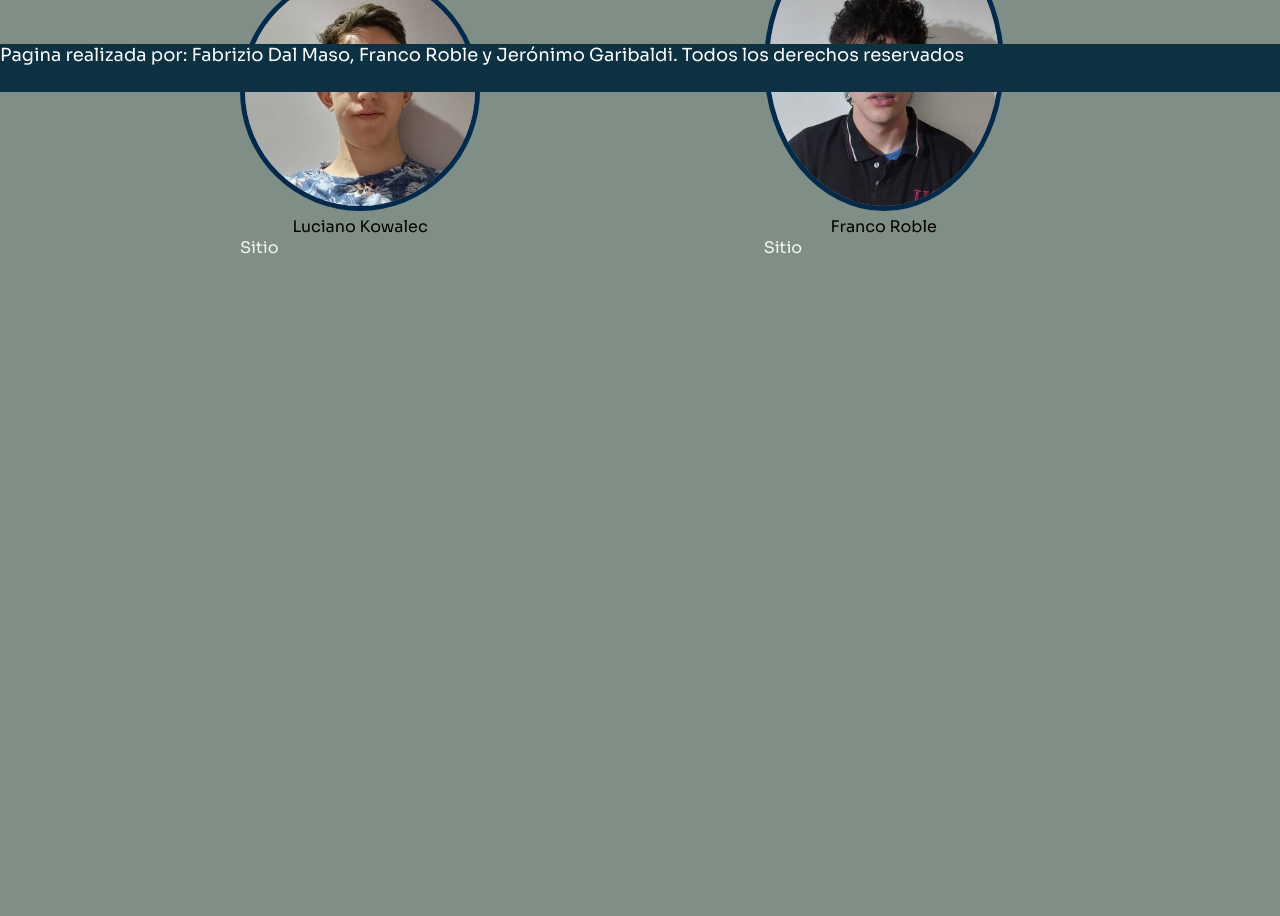
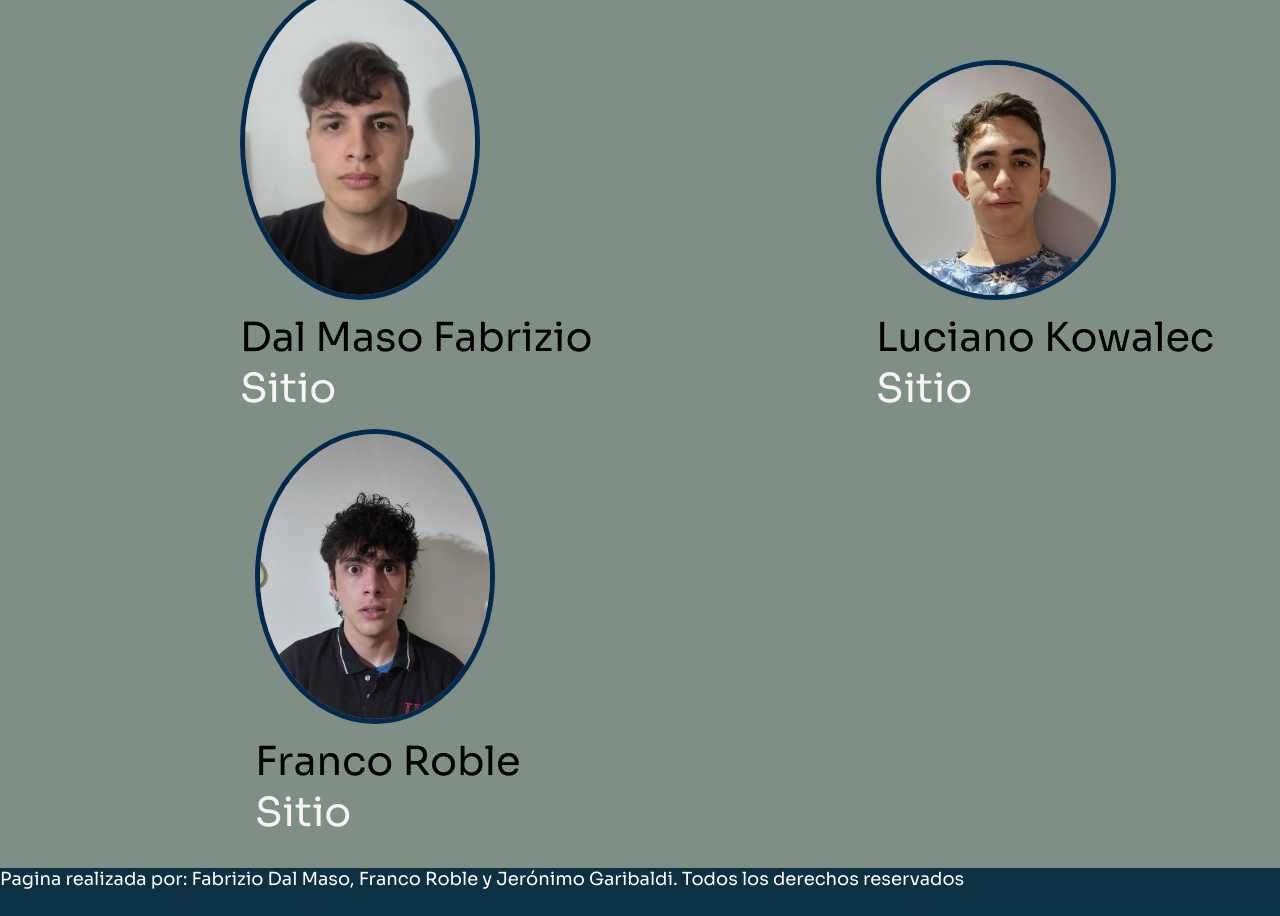
Before and after one commit to jeronimo8564/Sitioequipo, a plain HTML site: page integrantes.html in a window 1280 px wide. Shown: the part 708-1624 px from the top of the page. Before the commit the page ends 1100 px from the top, so only its background shows below. Drawn offline with Linux system fonts and the light colour scheme.

Commit message:
Add files via upload

```diff
--- a/MIestilo.css
+++ b/MIestilo.css
@@ -14,13 +14,19 @@
 }
 .ul li{
     color: whitesmoke;
+    font-size: 1.5rem;
 }
 li{
 
     border-radius: 3px;
     border-color: #1C1D1B;
-    padding: 2px;
-    p
+    padding-bottom: 2px;
+    font-size: 2.5rem;
+
+}
+#ultimo{
+    margin-bottom: 15px;
+    padding: 15px;
 }
 header {
     background-color:#002B4E  ;
@@ -73,7 +79,16 @@ margin-left: 3%;
     align-items: center;
     justify-content: center;
 }
-
+.footer1{
+    width: 100%;
+    height: 6vh;
+    position: relative;
+    bottom: 0;
+    left: 0;
+    background: #0B3142;
+    font-size: large;
+    color: #FFFFFF;
+}
 .footer{
 
 width: 100%;
@@ -148,6 +163,7 @@ font-size: 3em;
 a{
     text-decoration: none;
     color: whitesmoke ;
+
 }
 
 a:hover{
@@ -162,7 +178,7 @@ a:hover{
     margin-top: 25vh;
 }
 
-img{
+.img{
     max-width: 30vh;
     border-radius: 100% 100% 100% 100%;
     border: 5px solid #002B4E ;
--- a/integrantes.html
+++ b/integrantes.html
@@ -27,24 +27,24 @@
     <div class="wraper">
 
             <li>
-                <img src="jero.jpeg" alt="imgjero">
+                <img src="jero.jpeg" class="img"alt="imgjero">
                 <p>Jerónimo Garibaldi</p>
                 <a href="https://jeronimo8564.github.io/uade1/">Sitio</a>
             </li>
             <li>
-                <img src="fabri.jpeg" alt="imgfabri">
+                <img src="fabri.jpeg" class="img" alt="imgfabri">
                 <p>Dal Maso Fabrizio</p>
                 <a href="https://fabridm2.github.io/index.html">Sitio</a>
             </li>
             <li>
-                <img src="Luciano.jpeg" alt="imgluciano">
+                <img src="Luciano.jpeg" alt="imgluciano" class="img">
                 <p>Luciano Kowalec</p>
                 <a href="https://lucianok19.github.io/cv3/">Sitio</a>
             </li>
-            <li>
-                <img src="franco.jpeg" alt="imgfranco">
+            <li id="ultimo">
+                <img src="franco.jpeg" alt="imgfranco" class="img">
                 <p>Franco Roble</p>
-                <a href="WhatsApp Image 2023-06-17 at 01.02.20 (2).jpeg">Sitio</a>
+                <a href="https://franco044.github.io/CVTRABAJO/">Sitio</a>
             </li>
 
 
@@ -52,7 +52,7 @@
     </main>
 </body>
 
-<footer class="footer">
+<footer class="footer1">
 
     <p> Pagina realizada por: Fabrizio Dal Maso, Franco Roble y Jerónimo Garibaldi. Todos los derechos reservados </p>
 
```
Also changed, not shown: avances.html (+6 -9 lines), Captura de pantalla 2023-06-28 003521.jpg (added), Captura de pantalla 2023-06-28 010612.jpg (added).
